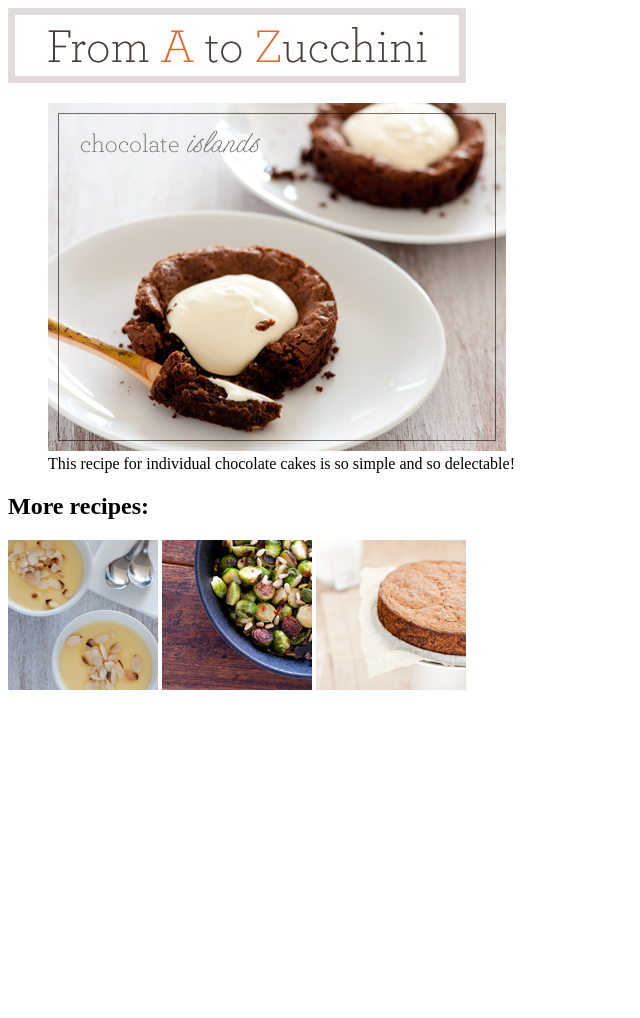
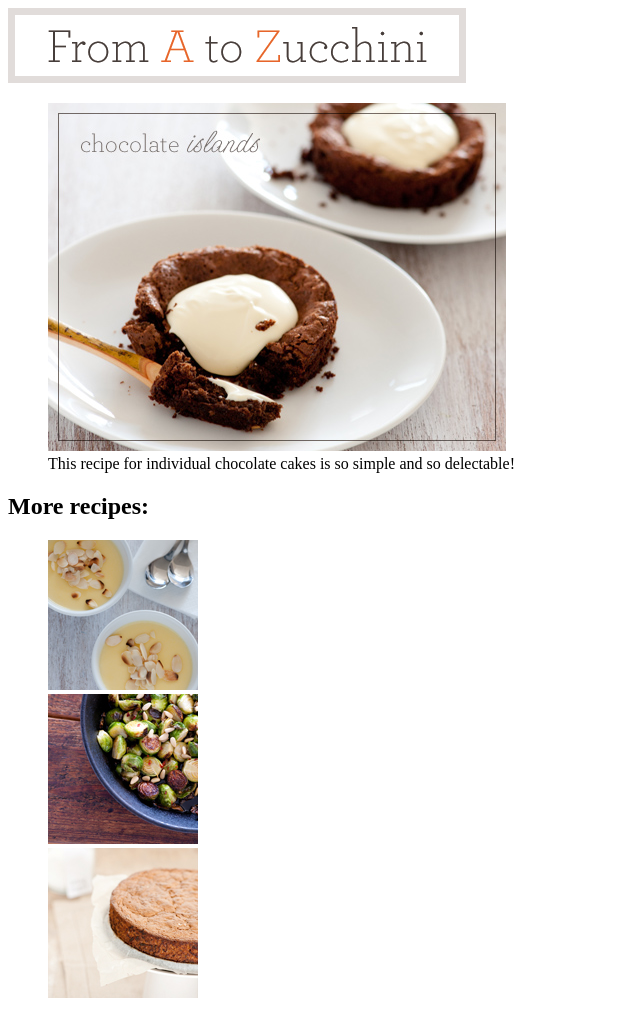
Before and after one commit to giedriusstankauskas/namudarbas, a plain HTML site: page HTML5/index.html in a window 1280 px wide. Shown: the whole page, without its empty margins (0-640 px from the left). Before the commit the page ends 800 px from the top, so only its background shows below. Drawn offline with Linux system fonts and the light colour scheme.

Commit message:
pataisytas HTML5

```diff
--- a/HTML5/index.html
+++ b/HTML5/index.html
@@ -7,14 +7,16 @@
 </head>
 
 <body>
-    <img src="img/logo.gif" alt="logo">
+    <img src="img/logo.gif" alt="Logo">
     <figure>
-        <img src="img/chocolate-islands.jpg" alt="chocolate">
+        <img src="img/chocolate-islands.jpg" alt="Chocolate">
         <figcaption>This recipe for individual chocolate cakes is so simple and so delectable!</figcaption>
     </figure>
     <h2>More recipes:</h2>
-    <img src="img/lemon-posset.jpg" alt="lemon">
-    <img src="img/roasted-brussel-sprouts.jpg" alt="roasted">
-    <img src="img/zucchini-cake.jpg" alt="cake">
+    <ul type="none">
+        <li><img src="img/lemon-posset.jpg" alt="Lemon"></li>
+        <li><img src="img/roasted-brussel-sprouts.jpg" alt="Roasted"></li>
+        <li><img src="img/zucchini-cake.jpg" alt="Cake"></li>
+    </ul>
 </body>
 </html>
```
